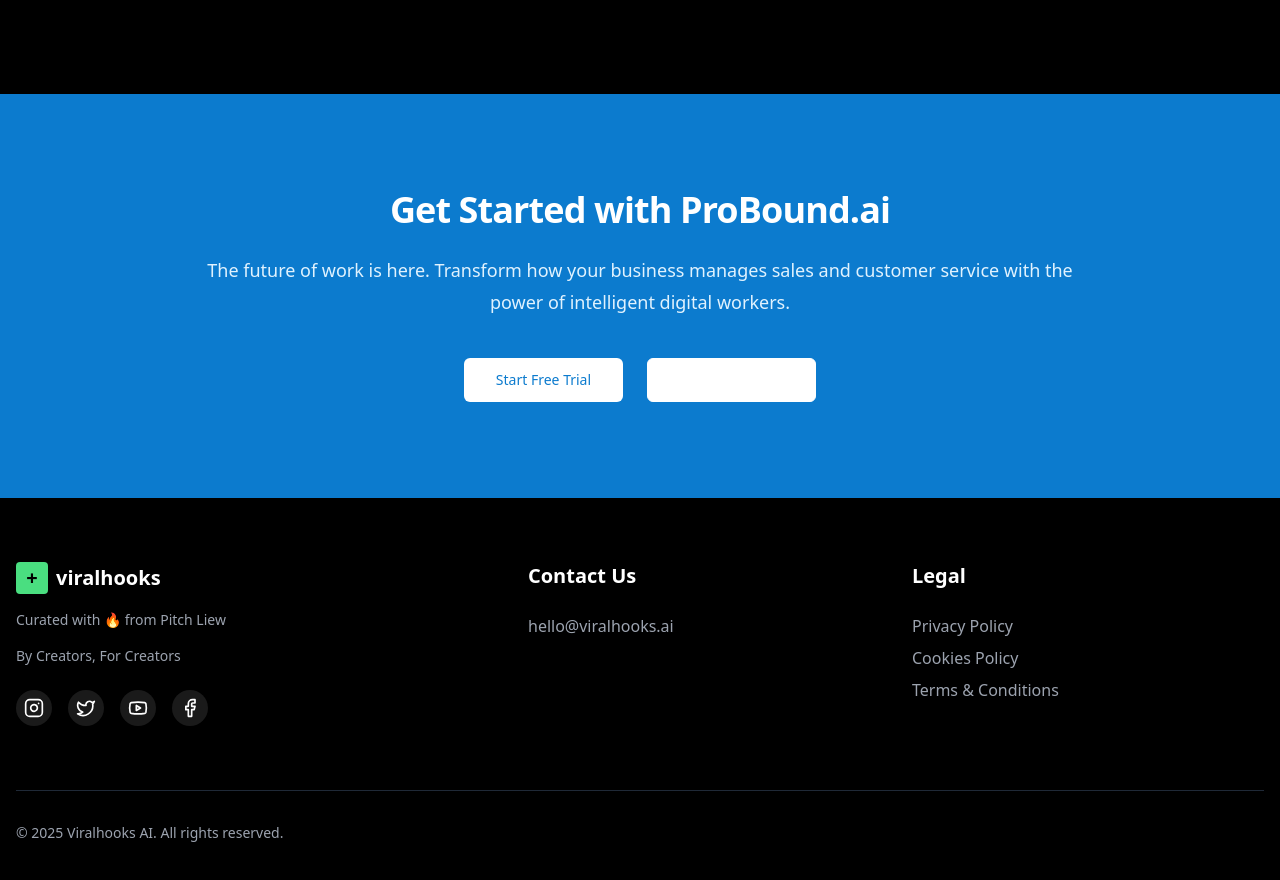
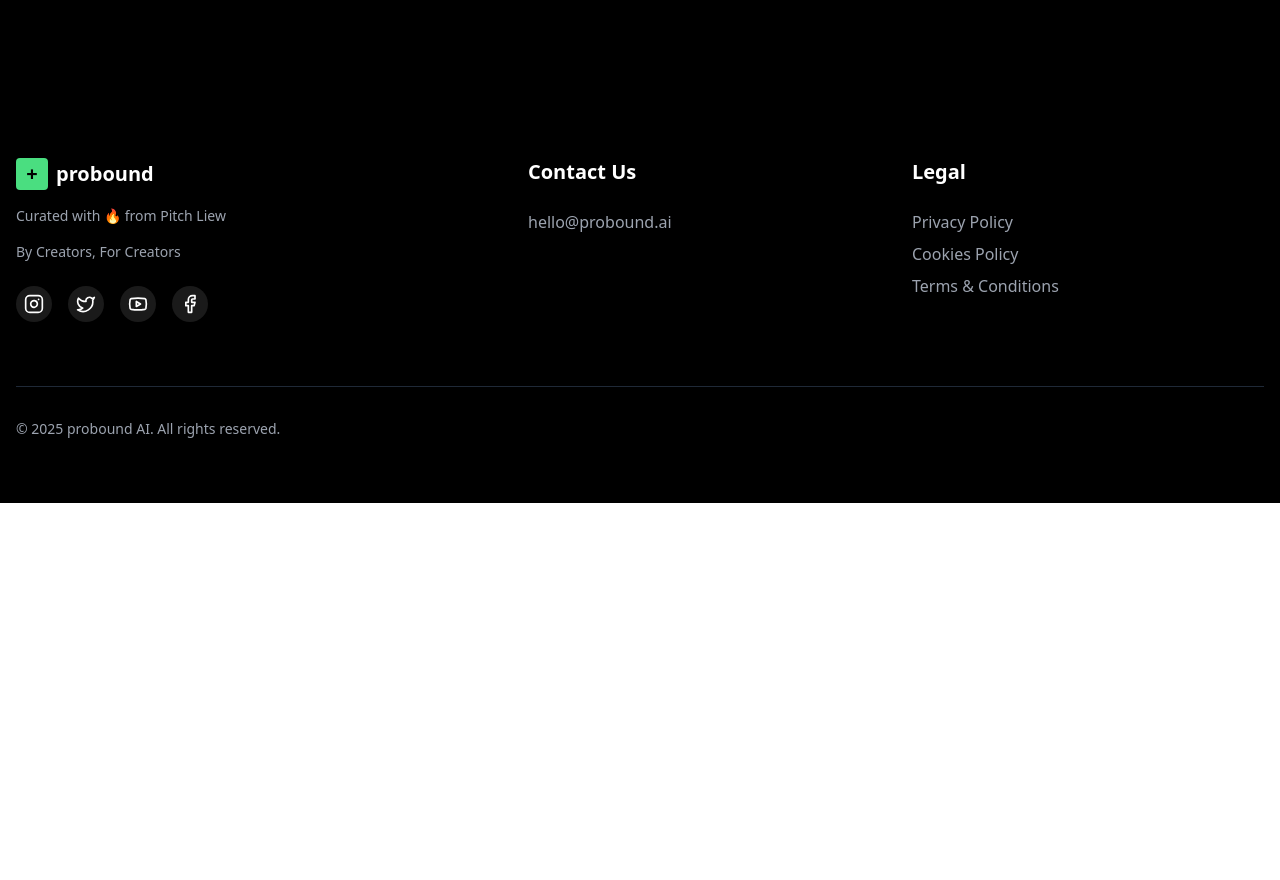
Before and after one commit to probound/probound-website, a React (Vite) app: page / in a window 1280 px wide. Shown: the part 3348-4228 px from the top of the page. After the commit the page ends 3851 px from the top, so only its background shows below. Built offline with nearby package versions, Linux system fonts and the light colour scheme.

Commit message:
Remove CTA section and update footer
This commit removes the "Get Started with ProBound.ai" section from the main page and updates the footer to change the text from "viralhooks" to "ProBound".
[skip gpt_engineer]

```diff
--- a/src/components/Footer.tsx
+++ b/src/components/Footer.tsx
@@ -13,7 +13,7 @@ const Footer = () => {
               <div className="bg-[#4ADE80] w-8 h-8 rounded flex items-center justify-center">
                 <span className="text-black text-xl font-bold">+</span>
               </div>
-              <span className="text-xl font-bold">viralhooks</span>
+              <span className="text-xl font-bold">probound</span>
             </div>
             <p className="text-gray-400 text-sm mb-4">Curated with 🔥 from Pitch Liew</p>
             <p className="text-gray-400 text-sm">By Creators, For Creators</p>
@@ -37,7 +37,7 @@ const Footer = () => {
           <div className="md:col-span-3 grid grid-cols-1 md:grid-cols-2 gap-8">
             <div className="space-y-4">
               <h3 className="text-xl font-bold mb-6">Contact Us</h3>
-              <p className="text-gray-400">hello@viralhooks.ai</p>
+              <p className="text-gray-400">hello@probound.ai</p>
             </div>
 
             <div className="space-y-4">
@@ -53,7 +53,7 @@ const Footer = () => {
 
         <div className="border-t border-gray-800 pt-8">
           <p className="text-gray-400 text-sm">
-            © {currentYear} Viralhooks AI. All rights reserved.
+            © {currentYear} probound AI. All rights reserved.
           </p>
         </div>
       </div>
--- a/src/pages/Index.tsx
+++ b/src/pages/Index.tsx
@@ -4,7 +4,6 @@ import { DigitalWorkers } from "@/components/DigitalWorkers";
 import { Features } from "@/components/Features";
 import { Testimonials } from "@/components/Testimonials";
 import { FAQ } from "@/components/FAQ";
-import { CTA } from "@/components/CTA";
 import Footer from "@/components/Footer";
 
 const Index = () => {
@@ -16,7 +15,6 @@ const Index = () => {
       <Features />
       <Testimonials />
       <FAQ />
-      <CTA />
       <Footer />
     </div>
   );
```
